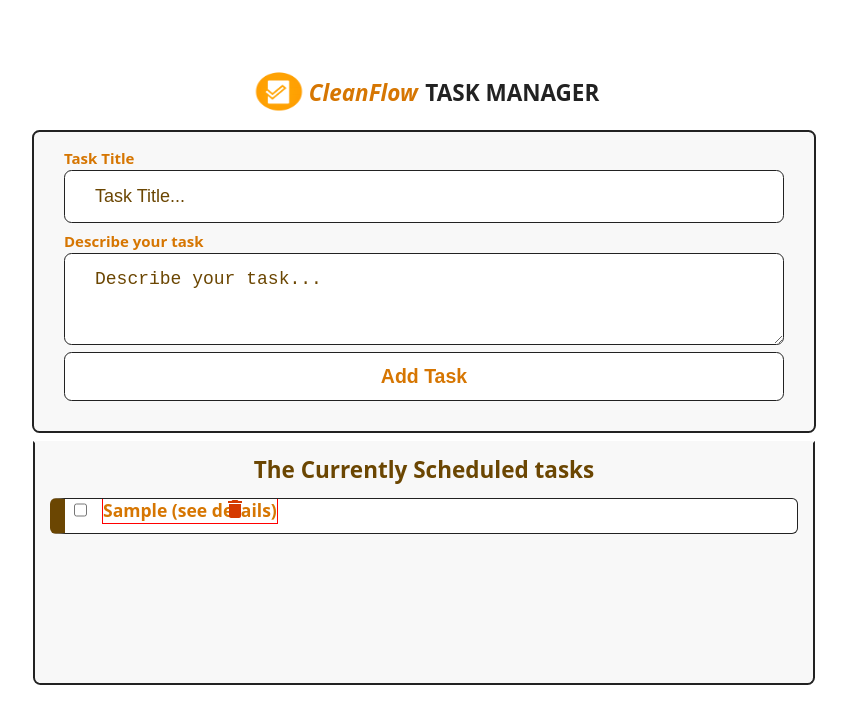
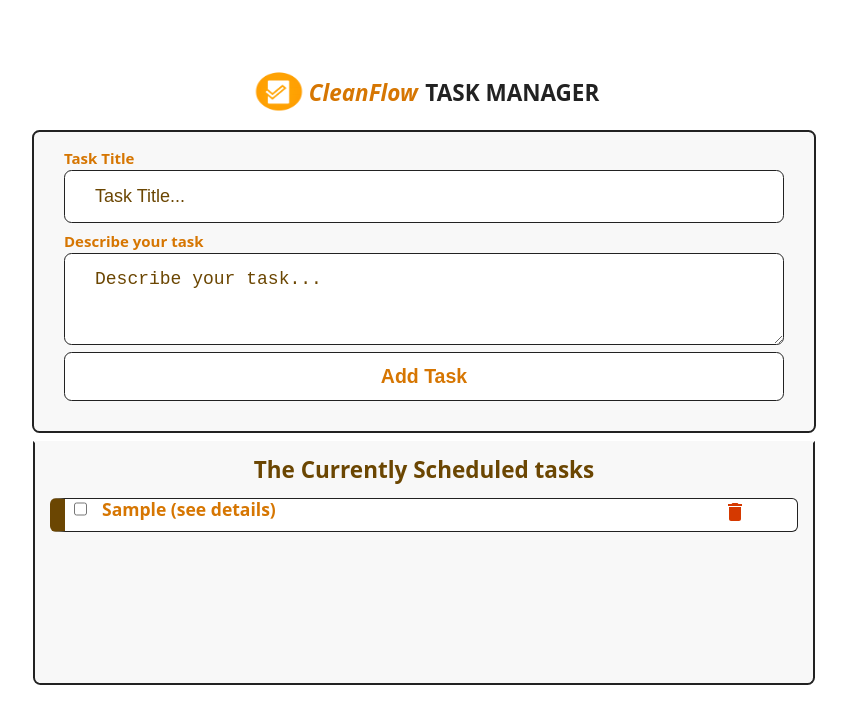
Before and after one commit to WaithakaGuru/CleanFlow-TaskManager, a React (Vite) app: page / in a window 1280 px wide. Both pictures are taken after typing "Sample", "Sample" into the empty fields and a click on the button "Add Task". Shown: the top 724 px of the page, without its empty margins (216-1063 px from the left). Built offline with nearby package versions, Linux system fonts and the light colour scheme.

Commit message:
Style the delete icon

```diff
--- a/src/components/Task.jsx
+++ b/src/components/Task.jsx
@@ -3,10 +3,11 @@ export default function Task({...items}){
   return(
      <>
         <details className="task">
-        <summary>
+        <summary className="task-summary">
           <div className="task-meta">
             <input type="checkbox" name="" id="" />
-            <h3>{items.taskTitle} <span> (see details)</span><MdDelete className="delete-icon"/></h3>
+            <h3>{items.taskTitle} <span> (see details)</span></h3>
+            <MdDelete className="delete-icon" onClick={items.handleDelete}/>
           </div>
         </summary>
         <span className="task-description">
--- a/src/components/TaskManager.jsx
+++ b/src/components/TaskManager.jsx
@@ -12,7 +12,7 @@ function TaskManager  () {
             alert("Task Title field is required !!");
             return;
         }
-        setTasks(previousTasks => [...previousTasks, {id:randomId(), taskTitle, taskDescription}]);
+        setTasks(previousTasks => [...previousTasks, {id:randomId(), taskTitle, taskDescription, }]);
         setTaskTitle("");
         setTaskDescription("");
     }
--- a/src/tasks.css
+++ b/src/tasks.css
@@ -175,20 +175,22 @@ form .add-task{
   background-color: #fff;
 }
 
-.tasks-container .task summary  {
+.tasks-container .task summary.task-summary  {
   display: flex;
   gap: 1rem;
   position: sticky;
   top: 0;
   background-color: #fff;
   z-index: 9;
-  width: 100%;
 }
 
-.tasks-container .task summary h3{
+.tasks-container .task summary.task-summary h3{
+  width: 690px;
+  text-overflow: ellipsis;
   position: relative;
-  border: 1px solid red ;
-  min-width: full;
+  text-wrap: nowrap;
+  overflow: hidden;
+  max-width: 80%;
 }
 
 .task-meta{
@@ -198,7 +200,8 @@ form .add-task{
 
 .delete-icon{
   position: absolute;
-  right: 2rem;
+  right: 3rem;
+  top: -.5rem;
   color: rgb(213, 57, 0);
   font-size: 1.6rem;
 }
```
